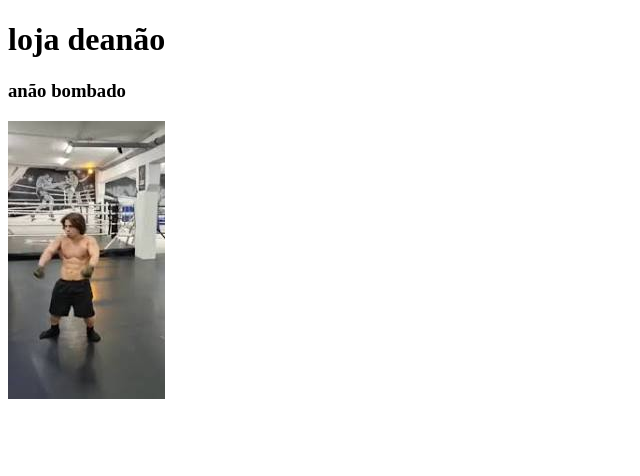
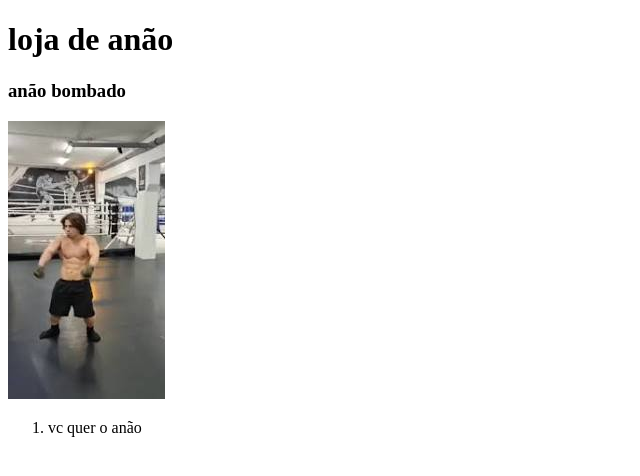
Before and after one commit to guga373/1programa, a plain HTML site: page index.html in a window 1280 px wide. Shown: the whole page, without its empty margins (0-640 px from the left). Drawn offline with Linux system fonts and the light colour scheme.

Commit message:
Update index.html

```diff
--- a/index.html
+++ b/index.html
@@ -8,8 +8,11 @@
     <!-- Adicione aqui quaisquer metatags adicionais, links para folhas de estilo CSS, scripts JavaScript, etc. -->
 </head>
 <body>
- <h1>loja deanão</h1>
+ <h1>loja de anão</h1>
  <h3>anão bombado</h3>
  <img src="anão bomado.jpeg">
+ <ol>
+   <li>vc quer o anão</li>
+ </ol>
 </body>
 </html>
```
